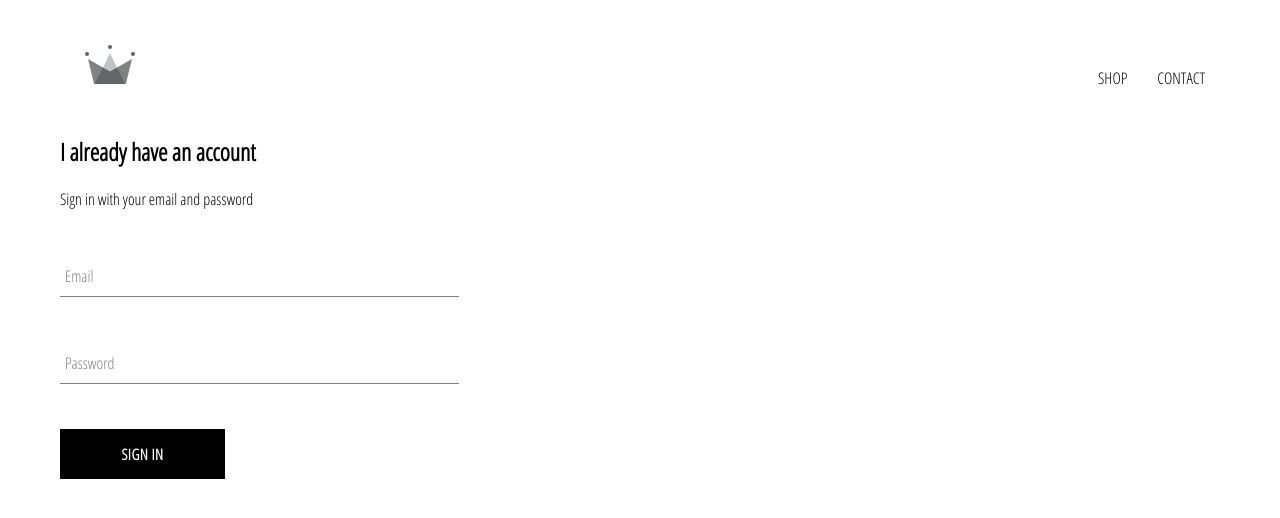
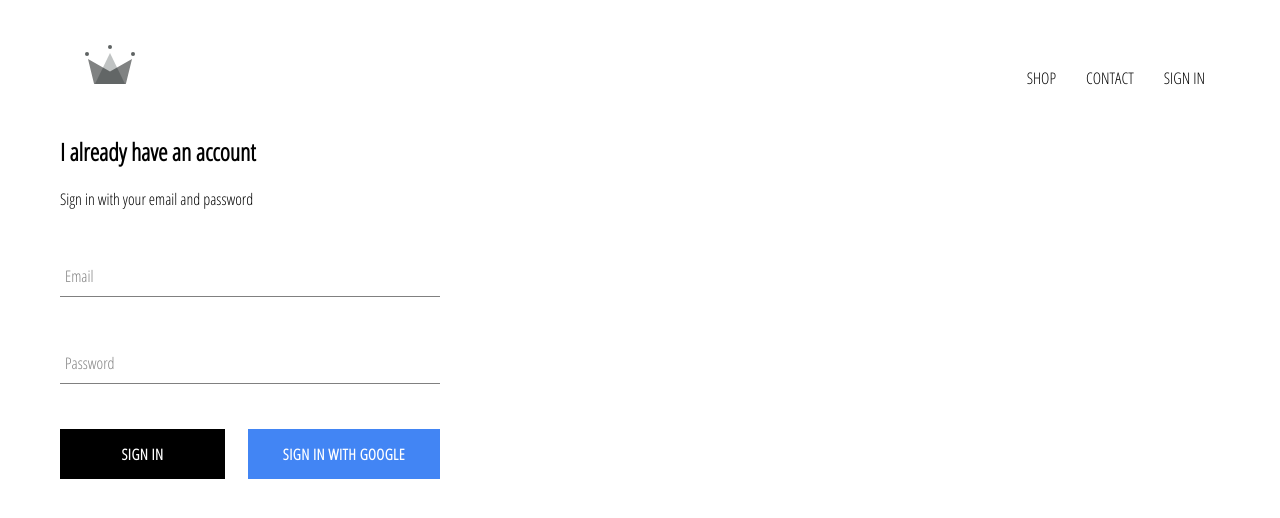
Before and after one commit to IM-Deane/crwn-clothing, a React (Create React App) app: page /signin in a window 1280 px wide. Shown: the top 518 px of the page. Built offline with nearby package versions, Linux system fonts and the light colour scheme; no server answers.

Commit message:
Version 0.0.8: Integrated Firebase Authentication

```diff
--- a/package.json
+++ b/package.json
@@ -6,6 +6,7 @@
     "@testing-library/jest-dom": "^5.14.1",
     "@testing-library/react": "^11.2.7",
     "@testing-library/user-event": "^12.8.3",
+    "firebase": "^8.7.1",
     "node-sass": "^6.0.1",
     "react": "^17.0.2",
     "react-dom": "^17.0.2",
--- a/src/App.css
+++ b/src/App.css
@@ -1,3 +1,7 @@
+* {
+	box-sizing: border-box;
+}
+
 body {
 	font-family: "Open Sans Condensed";
 	padding: 20px 60px;
--- a/src/App.js
+++ b/src/App.js
@@ -8,10 +8,41 @@ import ShopPage from "./pages/shop/shop.component";
 import Header from "./components/header/header.component";
 import SignInAndSignUp from "./pages/sign-in-sign-up/sign-in-sign-up.component";
 
-function App() {
+import { auth } from "./firebase/firebase.utils";
+
+class App extends React.Component {
+	constructor() {
+		super();
+
+		this.state = {
+			currentUser: null,
+		};
+	}
+
+	// **** SUBSCRIPTION to user authentication state changes ****
+
+	unsubscribeFromAuth = null;
+
+	componentDidMount() {
+		// user subscription
+		auth.onAuthStateChanged((user) => {
+			this.setState({ currentUser: user });
+
+			console.log(user);
+		});
+	}
+
+	componentWillUnmount() {
+		// End subscription after component unmounted
+		this.unsubscribeFromAuth();
+	}
+
+	// **** End of SUBSCRIPTION ****
+
+	render() {
 		return (
 			<div>
-			<Header />
+				<Header currentUser={this.state.currentUser} />
 				<Switch>
 					<Route exact path="/" component={HomePage} />
 					<Route path="/shop" component={ShopPage} />
@@ -20,5 +51,6 @@ function App() {
 			</div>
 		);
 	}
+}
 
 export default App;
--- a/src/components/custom-button/custom-button.component.jsx
+++ b/src/components/custom-button/custom-button.component.jsx
@@ -2,9 +2,12 @@ import React from "react";
 
 import "./custom-button.styles.scss";
 
-const CustomButton = ({ children, ...otherProps }) => (
+const CustomButton = ({ children, isGoogleSignIn, ...otherProps }) => (
 	// Other props handles type="submit" etc
-	<button className="custom-button" {...otherProps}>
+	<button
+		className={`${isGoogleSignIn ? "google-sign-in" : ""} custom-button`}
+		{...otherProps}
+	>
 		{children}
 	</button>
 );
--- a/src/components/custom-button/custom-button.styles.scss
+++ b/src/components/custom-button/custom-button.styles.scss
@@ -19,4 +19,14 @@
 		color: black;
 		border: 1px solid black;
 	}
+
+	&.google-sign-in {
+		background-color: #4285f4;
+		color: white;
+
+		&:hover {
+			background-color: #357ae8;
+			border: none;
+		}
+	}
 }
--- a/src/components/form-input/form-input.component.jsx
+++ b/src/components/form-input/form-input.component.jsx
@@ -6,7 +6,7 @@ const FormInput = ({ handleChange, label, ...otherProps }) => (
 	<div className="group">
 		<input className="form-input" onChange={handleChange} {...otherProps} />
 		{label ? (
-			// Add shrink property once user types anything
+			// Add shrink property for floating label effect
 			<label
 				className={`${
 					otherProps.value.length ? "shrink" : ""
--- a/src/components/header/header.component.jsx
+++ b/src/components/header/header.component.jsx
@@ -1,11 +1,13 @@
 import React from "react";
+
+import { auth } from "../../firebase/firebase.utils";
 
 import { Link } from "react-router-dom";
 import "./header.styles.scss";
 
 import { ReactComponent as Logo } from "../../assets/crown.svg";
 
-const Header = () => (
+const Header = ({ currentUser }) => (
 	<div className="header">
 		<Link className="logo-container" to="/">
 			<Logo className="logo" />
@@ -17,6 +19,15 @@ const Header = () => (
 			<Link className="option" to="/contact">
 				CONTACT
 			</Link>
+			{currentUser ? (
+				<div className="option" onClick={() => auth.signOut()}>
+					SIGN OUT
+				</div>
+			) : (
+				<Link className="option" to="/signin">
+					SIGN IN
+				</Link>
+			)}
 		</div>
 	</div>
 );
--- a/src/components/header/header.styles.scss
+++ b/src/components/header/header.styles.scss
@@ -21,6 +21,7 @@
 
 		.option {
 			padding: 10px 15px;
+			cursor: pointer;
 		}
 	}
 }
--- a/src/components/sign-in/sign-in.component.jsx
+++ b/src/components/sign-in/sign-in.component.jsx
@@ -4,6 +4,9 @@ import "./sign-in.styles.scss";
 
 import FormInput from "../form-input/form-input.component";
 import CustomButton from "../custom-button/custom-button.component";
+
+// Google Signin
+import { signInWithGoogle } from "../../firebase/firebase.utils";
 
 class SignIn extends Component {
 	constructor(props) {
@@ -52,7 +55,12 @@ class SignIn extends Component {
 						required
 						handleChange={this.handleChange}
 					/>
-					<CustomButton type="submit">Sign In</CustomButton>
+					<div className="buttons">
+						<CustomButton type="submit">Sign In</CustomButton>
+						<CustomButton onClick={signInWithGoogle} isGoogleSignIn>
+							Sign In With Google
+						</CustomButton>
+					</div>
 				</form>
 			</div>
 		);
--- a/src/components/sign-in/sign-in.styles.scss
+++ b/src/components/sign-in/sign-in.styles.scss
@@ -1,5 +1,5 @@
 .sign-in {
-	width: 30vw;
+	width: 380px;
 	display: flex;
 	flex-direction: column;
 }
@@ -7,3 +7,9 @@
 .title {
 	margin: 10px 0;
 }
+
+// Sign in buttons
+.buttons {
+	display: flex;
+	justify-content: space-between;
+}
--- /dev/null
+++ b/src/firebase/firebase.utils.js
@@ -0,0 +1,23 @@
+import firebase from "firebase/app";
+import "firebase/firestore";
+import "firebase/auth";
+
+const config = {
+	apiKey: "AIzaSyD8sF2okleKCakSwwS9eEwbRSsvXpM52eE",
+	authDomain: "crwn-db-6e1e9.firebaseapp.com",
+	projectId: "crwn-db-6e1e9",
+	storageBucket: "crwn-db-6e1e9.appspot.com",
+	messagingSenderId: "413794881529",
+	appId: "1:413794881529:web:c28cb147a2da6ce068b728",
+};
+
+firebase.initializeApp(config);
+
+export const auth = firebase.auth();
+export const firestore = firebase.firestore();
+
+const provider = new firebase.auth.GoogleAuthProvider();
+provider.setCustomParameters({ prompt: "select_account" });
+export const signInWithGoogle = () => auth.signInWithPopup(provider);
+
+export default firebase;
```
Also changed, not shown: 2 other files (tests, documents, lock files or other folders). Lines whose indentation alone changed are shown as unchanged.
